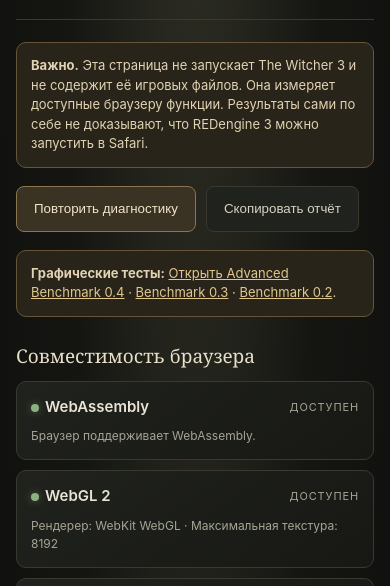
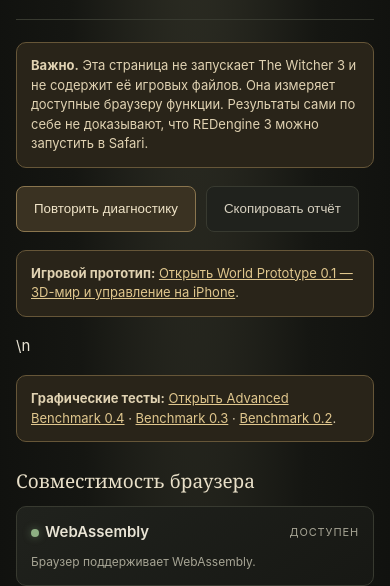
Before and after one commit to holocauxxt-cell/witcher-web-port, a plain HTML site: page index.html in a window 390 px wide. Shown: the part 183-769 px from the top of the page. Drawn offline with Linux system fonts and the light colour scheme.

Commit message:
Link mobile 3D world prototype from diagnostics page

```diff
--- a/index.html
+++ b/index.html
@@ -34,7 +34,7 @@ footer{margin-top:24px;color:#77796e;font-size:11px}
 <header><div class="kicker">Independent compatibility test · build 0.1</div><h1>WITCHER WEB PORT</h1><div class="sub">Диагностика браузерной среды iPhone. Проверяем возможности Safari до разработки слоя совместимости.</div></header>
 <div class="notice"><strong>Важно.</strong> Эта страница не запускает The Witcher 3 и не содержит её игровых файлов. Она измеряет доступные браузеру функции. Результаты сами по себе не доказывают, что REDengine 3 можно запустить в Safari.</div>
 <div class="actions"><button id="run">Запустить диагностику</button><button class="secondary" id="copy">Скопировать отчёт</button></div>
-<div class="notice"><strong>Графические тесты:</strong> <a href="./benchmark-04.html" style="color:#e0c78e">Открыть Advanced Benchmark 0.4</a> · <a href="./benchmark-03.html" style="color:#e0c78e">Benchmark 0.3</a> · <a href="./benchmark.html" style="color:#e0c78e">Benchmark 0.2</a>.</div>
+<div class="notice"><strong>Игровой прототип:</strong> <a href="./world-prototype.html" style="color:#e0c78e">Открыть World Prototype 0.1 — 3D-мир и управление на iPhone</a>.</div>\n<div class="notice"><strong>Графические тесты:</strong> <a href="./benchmark-04.html" style="color:#e0c78e">Открыть Advanced Benchmark 0.4</a> · <a href="./benchmark-03.html" style="color:#e0c78e">Benchmark 0.3</a> · <a href="./benchmark.html" style="color:#e0c78e">Benchmark 0.2</a>.</div>
 <h2>Совместимость браузера</h2><section class="grid" id="results" aria-live="polite"></section>
 <h2>Сведения об устройстве</h2><div class="report" id="device">Нажми «Запустить диагностику».</div>
 <h2>Технический отчёт</h2><div class="report" id="report">Ожидание проверки…</div>
```
